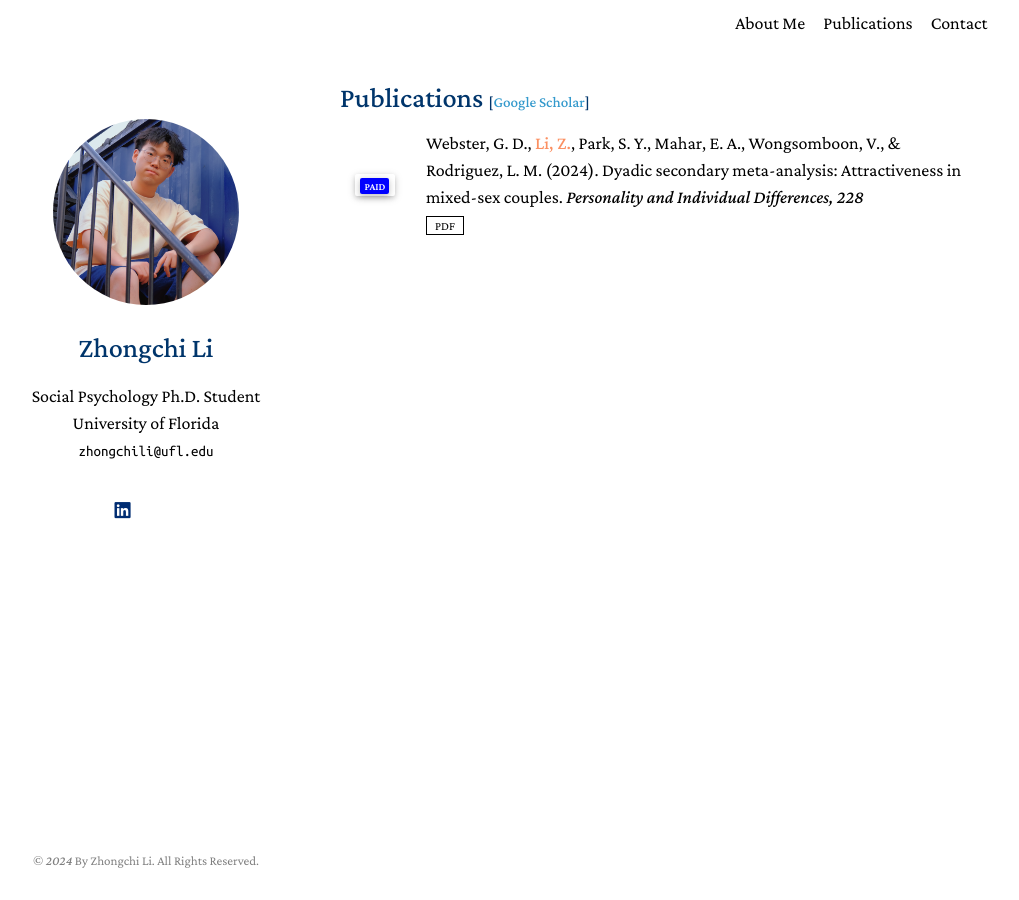
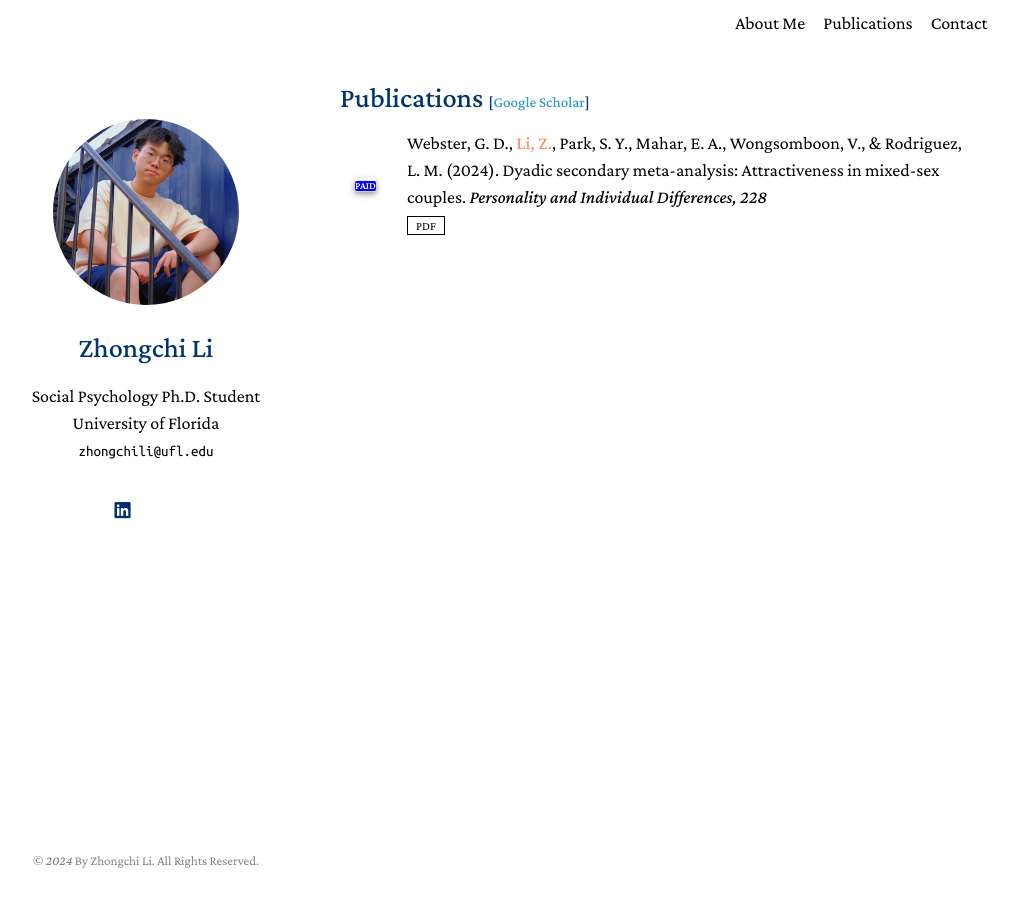
Before and after one commit to zhongchili52/zhongchili52.github.io, a Jekyll site: the page built from publicationspage.md, in a window 1280 px wide. Shown: the whole page, without its empty margins (130-1149 px from the left). Built offline with Jekyll 4.4.1, drawn with Linux system fonts in a browser that asks for light colours; nearby versions of some CDN libraries; library files that are not in the unit come from our copies; a style sheet for code colours, icons or effects is not loaded.

Commit message:
Update pub.css

```diff
--- a/assets/css/pub.css
+++ b/assets/css/pub.css
@@ -1,6 +1,6 @@
 .badge {
-    display: inline;
-    padding: 0.25em 0.4em;
+    display: inline-block;
+    #padding: 0.25em 0.4em;
     font-size: 75%;
     font-weight: 700;
     line-height: 1;
```
